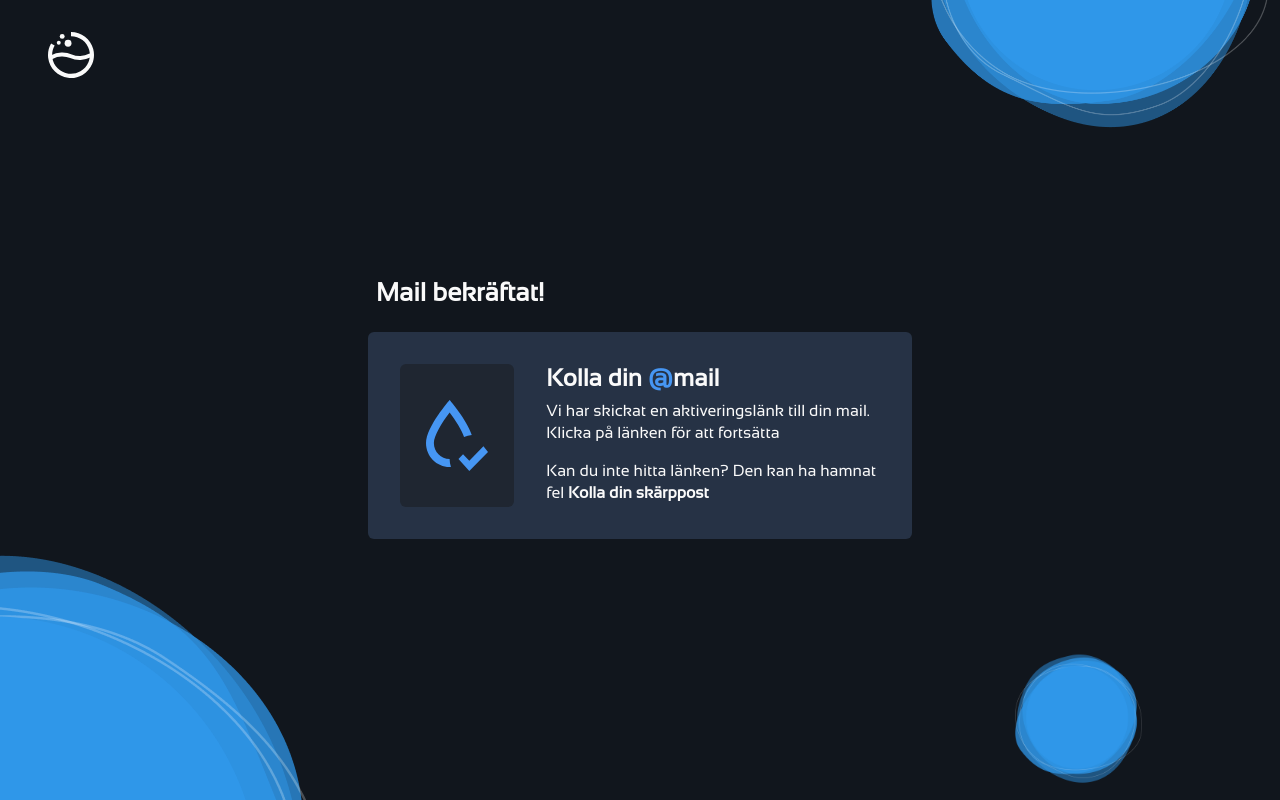
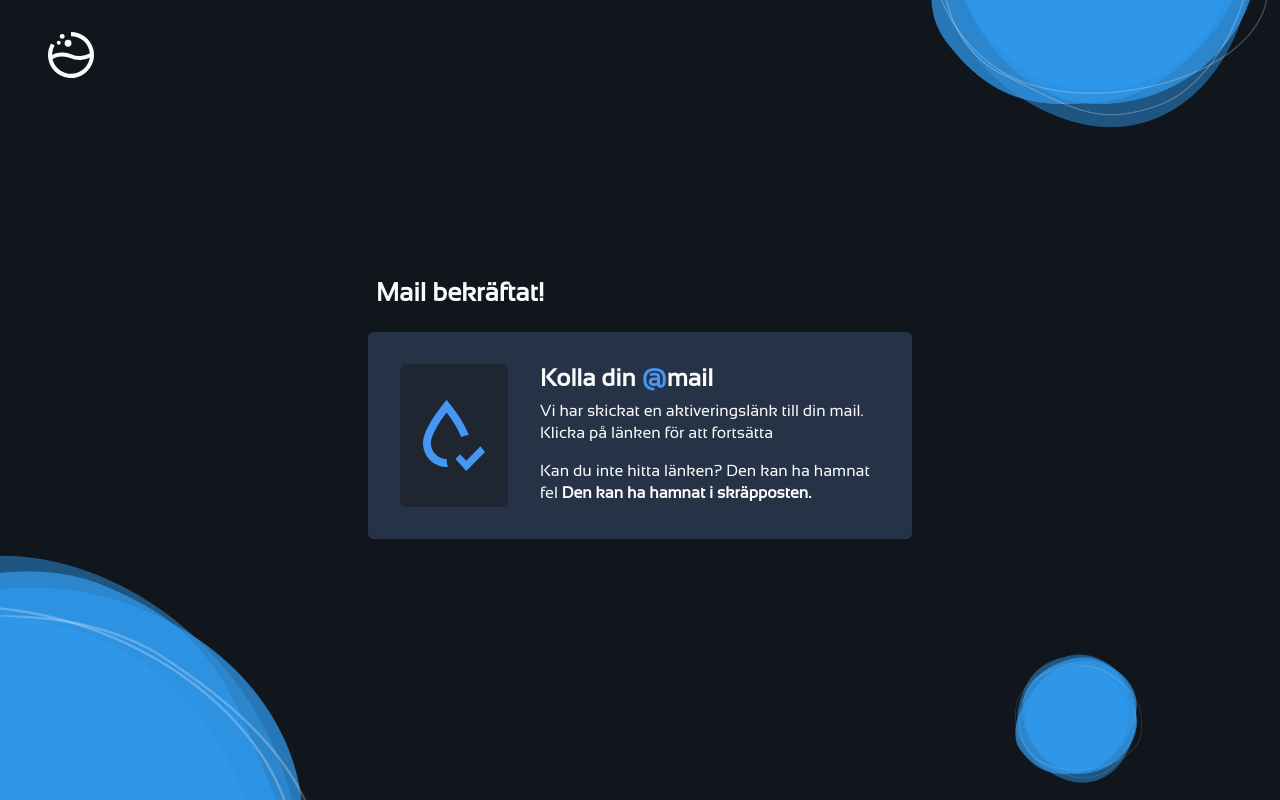
Before and after one commit to nybbe123/h2go, a Next.js app: page /verify in a window 1280 px wide. Built offline with nearby package versions, Linux system fonts and the light colour scheme.

Commit message:
changed verify text

```diff
--- a/pages/verify.tsx
+++ b/pages/verify.tsx
@@ -32,7 +32,7 @@ const Verify: NextPage = () => {
             </p>
             <p className={styles.secondp}>
               Kan du inte hitta länken? Den kan ha hamnat fel{" "}
-              <b>Kolla din skärppost</b>
+              <b>Den kan ha hamnat i skräpposten.</b>
             </p>
           </div>
         </div>
```
